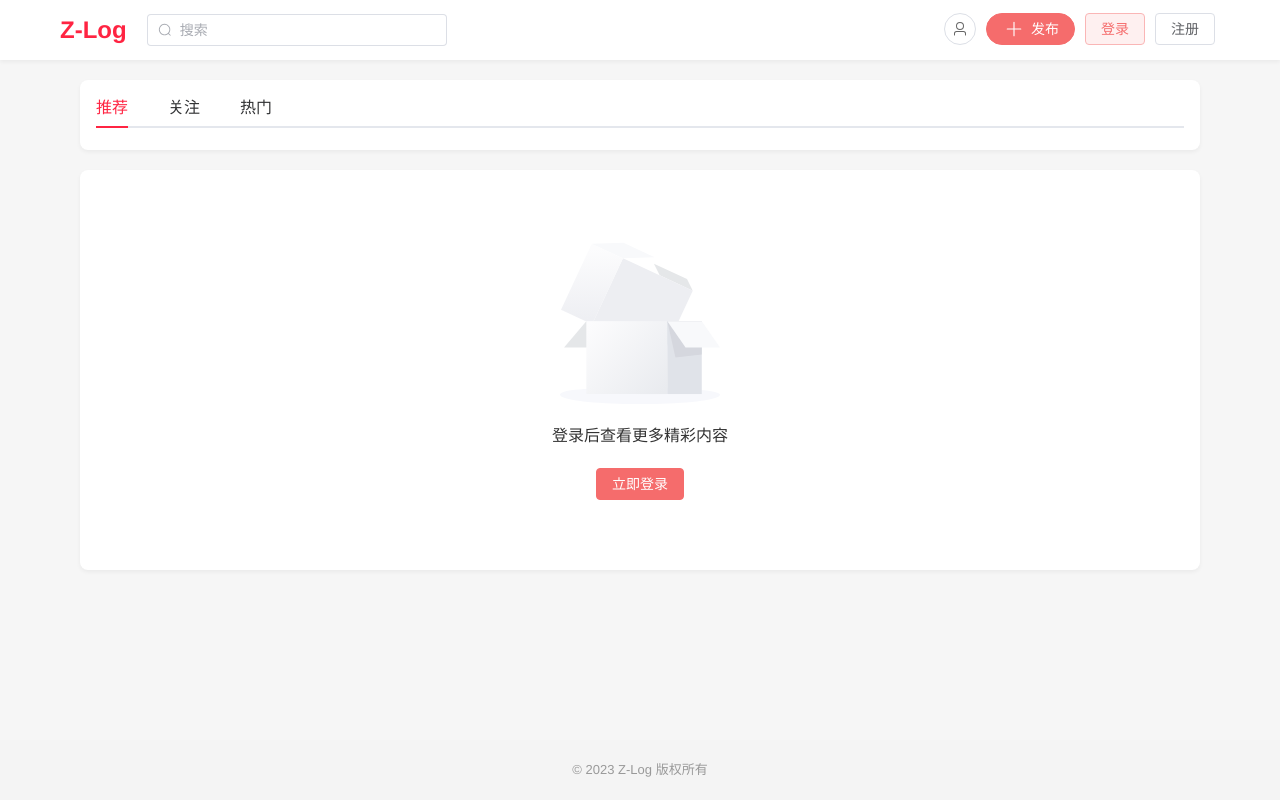
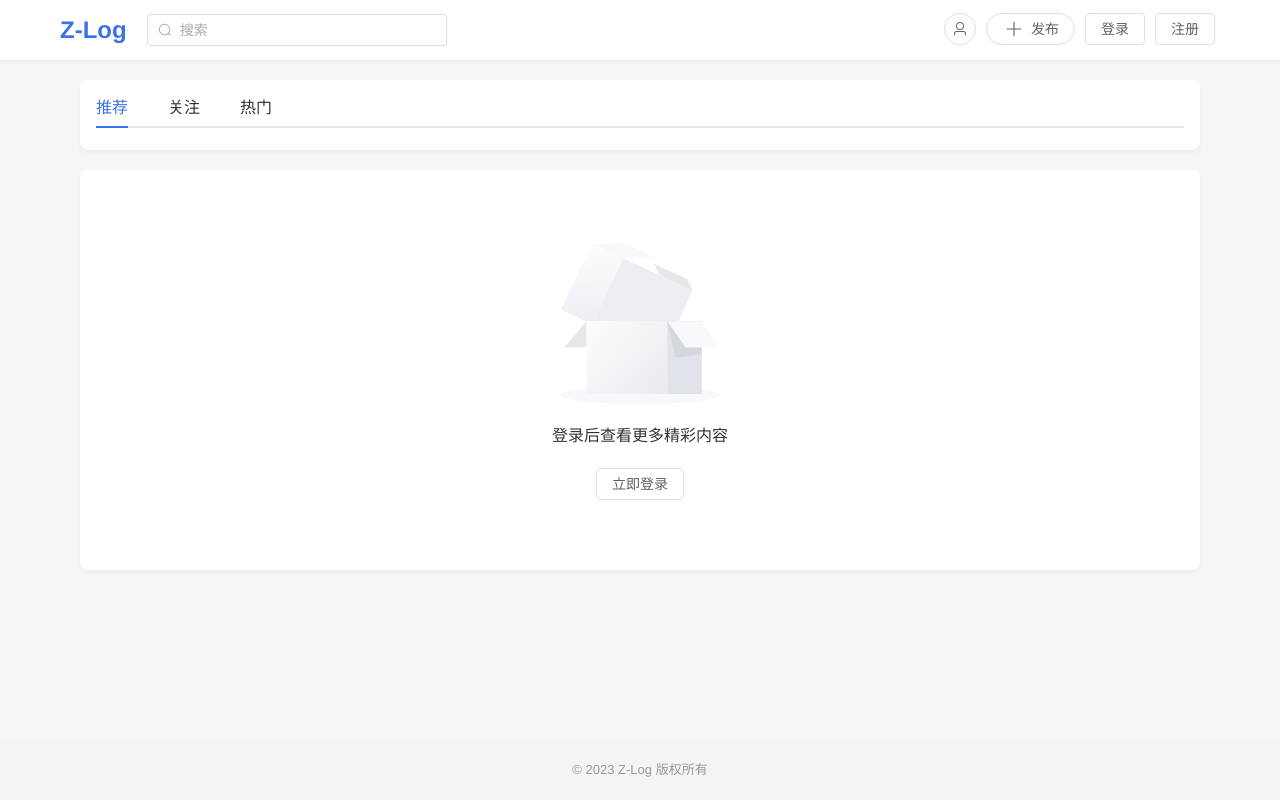
Before and after one commit to skippy-404/z-log, a Vue app in the folder src/vue/: page / in a window 1280 px wide. Built offline with nearby package versions, Linux system fonts and the light colour scheme.

Commit message:
更改颜色

```diff
--- a/src/vue/src/assets/styles/variables.scss
+++ b/src/vue/src/assets/styles/variables.scss
@@ -1,9 +1,9 @@
 // 颜色变量
-$primary-color: #FF2442; // 小红书主色
-$secondary-color: #FFEEF1; // 浅粉色背景
+$primary-color: #3972eb; // 小红书主色
+$secondary-color: #f6f6f6; // 浅粉色背景
 $success-color: #67C23A;
 $warning-color: #E6A23C;
-$danger-color: #F56C6C;
+$danger-color: #181b25;
 $info-color: #909399;
 
 // 文本颜色
--- a/src/vue/src/components/layout/AppLayout.vue
+++ b/src/vue/src/components/layout/AppLayout.vue
@@ -44,7 +44,7 @@
             <!-- 发布按钮 -->
             <el-menu-item index="2" class="publish-item">
               <router-link to="/publish" class="publish-btn">
-                <el-button type="danger" round>
+                <el-button type="" round>
                   <el-icon><Plus /></el-icon>发布
                 </el-button>
               </router-link>
@@ -65,7 +65,8 @@
             <template v-else>
               <el-menu-item index="4" class="login-item">
                 <router-link to="/login">
-                  <el-button type="danger" plain>登录</el-button>
+                  <!-- 修改此处 -->
+                  <el-button type="" plain :style="{ color: '$text-secondary', backgroundColor: '$primary-color' }">登录</el-button>
                 </router-link>
               </el-menu-item>
               <el-menu-item index="5" class="register-item">
--- a/src/vue/src/views/Home.vue
+++ b/src/vue/src/views/Home.vue
@@ -16,7 +16,7 @@
           <template #description>
             <span>登录后查看更多精彩内容</span>
           </template>
-          <el-button type="danger" @click="$router.push('/login')">立即登录</el-button>
+          <el-button  @click="$router.push('/login')">立即登录</el-button>
         </el-empty>
 
         <div v-else class="placeholder-content">
--- a/src/vue/src/views/Login.vue
+++ b/src/vue/src/views/Login.vue
@@ -36,7 +36,7 @@
           <el-button text type="primary">忘记密码?</el-button>
         </div>
 
-        <el-button type="danger" native-type="submit" :loading="loading" class="login-button">登录</el-button>
+        <el-button type="success" native-type="submit" :loading="loading" class="login-button">登录</el-button>
 
         <div class="register-link">
           还没有账号? <el-button text type="primary" @click="$router.push('/register')">立即注册</el-button>
--- a/src/vue/src/views/Publish.vue
+++ b/src/vue/src/views/Publish.vue
@@ -196,7 +196,7 @@
         <div class="form-actions">
           <el-button @click="handleCancel">取消</el-button>
           <el-button type="info" @click="saveAsDraft">存为草稿</el-button>
-          <el-button type="danger" @click="handlePublish" :loading="submitting">发布</el-button>
+          <el-button type="success" @click="handlePublish" :loading="submitting">发布</el-button>
         </div>
       </el-form>
     </div>
--- a/src/vue/src/views/Register.vue
+++ b/src/vue/src/views/Register.vue
@@ -69,7 +69,7 @@
         </el-form-item>
 
         <el-button
-          type="danger"
+          type="primary"
           native-type="submit"
           :loading="loading"
           :disabled="!agreeTerms"
```
